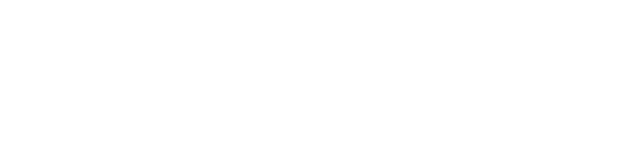
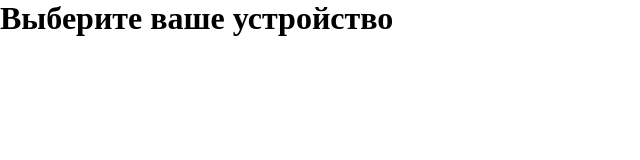
Before and after one commit to EgorZaitsev/rock-paper-scissors-js, a plain HTML site: page index.html in a window 1280 px wide. Shown: the whole page, without its empty margins (0-640 px from the left). Drawn offline with nearby package versions, Linux system fonts and the light colour scheme; files that its build step writes are made by us from their sources.

Commit message:
first commit of render engine

```diff
--- a/index.html
+++ b/index.html
@@ -11,7 +11,8 @@
     <div class="app">
 
     </div>
-
+    <script src="src/lib/renderEngine.js"></script>
+    <script src="src/login.js"></script>
     <script src="src/script.js"></script>
 </body>
 </html>
--- a/src/login.js
+++ b/src/login.js
@@ -0,0 +1,22 @@
+/*
+    <div class="wrapper">
+        <h1 class="title">Выберите ваше устройство</h1>
+
+    </div>
+
+*/
+
+function loginScreenRender() {
+    const app = document.querySelector('.app');
+    app.innerHTML = '';
+
+    const wrapper = document.createElement('div');
+    wrapper.classList.add('wrapper');
+
+    const title = document.createElement('h1');
+    title.classList.add('title');
+    title.textContent = 'Выберите ваше устройство';
+
+    app.appendChild(wrapper);
+    wrapper.appendChild(title);
+}
--- a/src/script.js
+++ b/src/script.js
@@ -0,0 +1,4 @@
+document.addEventListener('DOMContentLoaded', (event) => {
+    window.application.screens['login'] = loginScreenRender;
+    window.application.renderScreen('login');
+});
```
